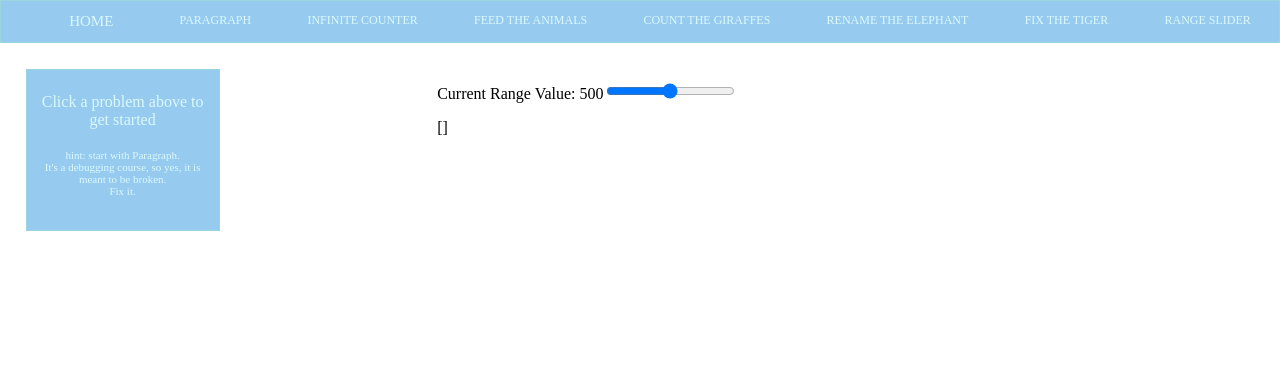
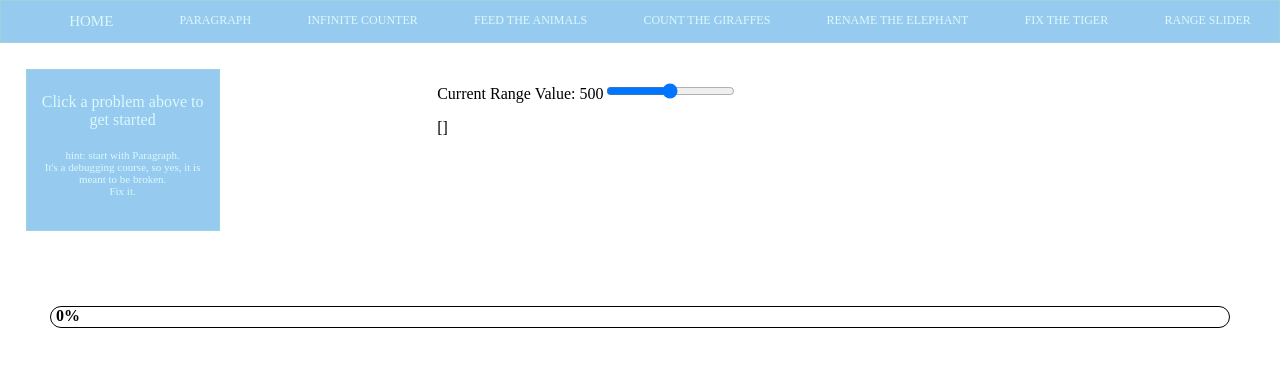
Before and after one commit to michealengland/react-debugging-demo, a React (Create React App) app: page /example7 in a window 1280 px wide. Shown: the top 366 px of the page. Built offline with nearby package versions, Linux system fonts and the light colour scheme.

Commit message:
status bar

```diff
--- a/src/App.js
+++ b/src/App.js
@@ -4,6 +4,7 @@ import { BrowserRouter as Router } from "react-router-dom";
 import Nav from './components/Nav';
 import Instructions from './components/Instructions';
 import Dashboard from './components/Dashboard';
+import Footer from './components/Footer';
 
 function App() {
   const [example, setExample] = useState()
@@ -17,6 +18,7 @@ function App() {
           <Instructions example={example}/>
           <Dashboard setCompleted={setCompleted}/>
         </div>
+         <Footer completed={completed}/>
       </div>
     </Router>
   );
--- a/src/components/Dashboard.js
+++ b/src/components/Dashboard.js
@@ -23,6 +23,7 @@ function Dashboard({setCompleted}) {
     {tigerTraits}
   );
 	const [giraffeCount, setGiraffeCount] = useState(null);
+
   useEffect(() => {
     const fetchGiraffeCount = () => new Promise((resolve, reject) => {
       setTimeout(() => {
@@ -51,7 +52,7 @@ function Dashboard({setCompleted}) {
             <Route path="/example5" component={Elephant}></Route>
             <Route path="/example6" component={() => <Tiger tigerTraits={tigerTraits} setCompleted={setCompleted}/>}></Route>
             <Route path="/example7" component={RangeSlider}></Route>
-            <Route render={() => <h1>404</h1>}></Route>
+            <Route render={() => <h1>404 oh f</h1>}></Route>
         </Switch>
   );
 }
--- /dev/null
+++ b/src/components/Footer.js
@@ -0,0 +1,38 @@
+const Footer = ({ completed }) => {
+
+  const count = Object.values(completed).filter(complete => complete === true).length;
+  const percent = count/7*100;
+
+  const containerStyles = {
+    height: 20,
+    backgroundColor: "#fff",
+    border:'1px solid black',
+    borderRadius: 50,
+    margin: 50
+  }
+
+  const fillerStyles = {
+    height: '100%',
+    width: `${percent}%`,
+    backgroundColor: "#97B9C4",
+    borderRadius: 'inherit',
+    textAlign: 'center',
+    transition: 'width 1s ease-in-out',
+  }
+
+  const labelStyles = {
+    padding: 5,
+    color: 'black',
+    fontWeight: 'bold',
+  }
+
+  return (
+    <div style={containerStyles}>
+      <div style={fillerStyles}>
+        <span style={labelStyles}>{`${Math.floor(percent)}%`}</span>
+      </div>
+    </div>
+  );
+};
+
+export default Footer;
--- /dev/null
+++ b/src/components/Test.js
@@ -0,0 +1,5 @@
+//   1
+// check if textObj.word3 exists
+
+//   2
+//
--- a/src/examples/example-1.js
+++ b/src/examples/example-1.js
@@ -6,6 +6,6 @@ import Instructions from '../components/Instructions';
 export default function Paragraph({textObj}) {
     const {word1, word2, word3} = textObj
     return (
-            <h3 className='example-inner'>{`${word1} ${word2} ${word3.value}`}</h3>
+        <h3 className='example-inner'>{`${word1} ${word2} ${word3.value}`}</h3>
     );
 }
```
Also changed, not shown: src/components/Nav.js (+0 -9 lines).
